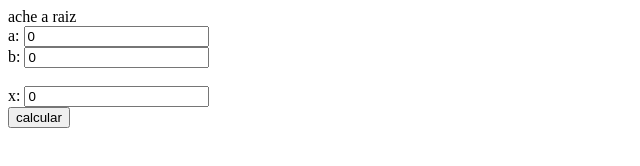
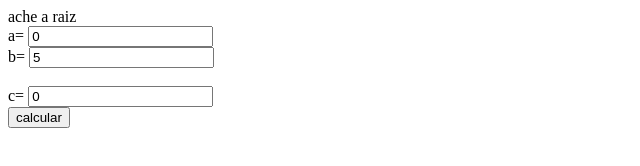
Before and after one commit to Halanadiniz/ep6, a plain HTML site: page index2.html in a window 1280 px wide. Both pictures are taken after a click on the button "calcular". Shown: the full height of the page, 0-640 px from the left. Drawn offline with Linux system fonts and the light colour scheme.

Commit message:
Add files via upload

```diff
--- a/index2.html
+++ b/index2.html
@@ -8,11 +8,30 @@
 <body>
     <form>
         ache a raiz<br>
-        a: <input type="text" id="vara" value="0"><br>
-        b: <input type="text" id="varb" value="0"><br>
+        a= <input type="text" id="vara" value="0"><br>
+        b= <input type="text" id="varb" value="5"><br>
         <br>
-        x: <input type="text" id="varc" value="0"><br>
+        c= <input type="text" id="varc" value="0"><br>
         <button type="button" onclick="equacao()">calcular</button>
     </form>
+    <script>
+        function equacao(){
+    var a = vara.value;
+    var b = varb.value;
+    var c = varc.value;
+
+    var resposta = b+a;
+
+    if(a == 0){
+        alert("a deve ser diferente de 0");
+    }
+    else{
+        if(c == resposta){
+            alert("acertou");
+        }
+    }
+}
+
+    </script>
 </body>
 </html>
```
Also changed, not shown: script.js (added, +19 -0 lines).
